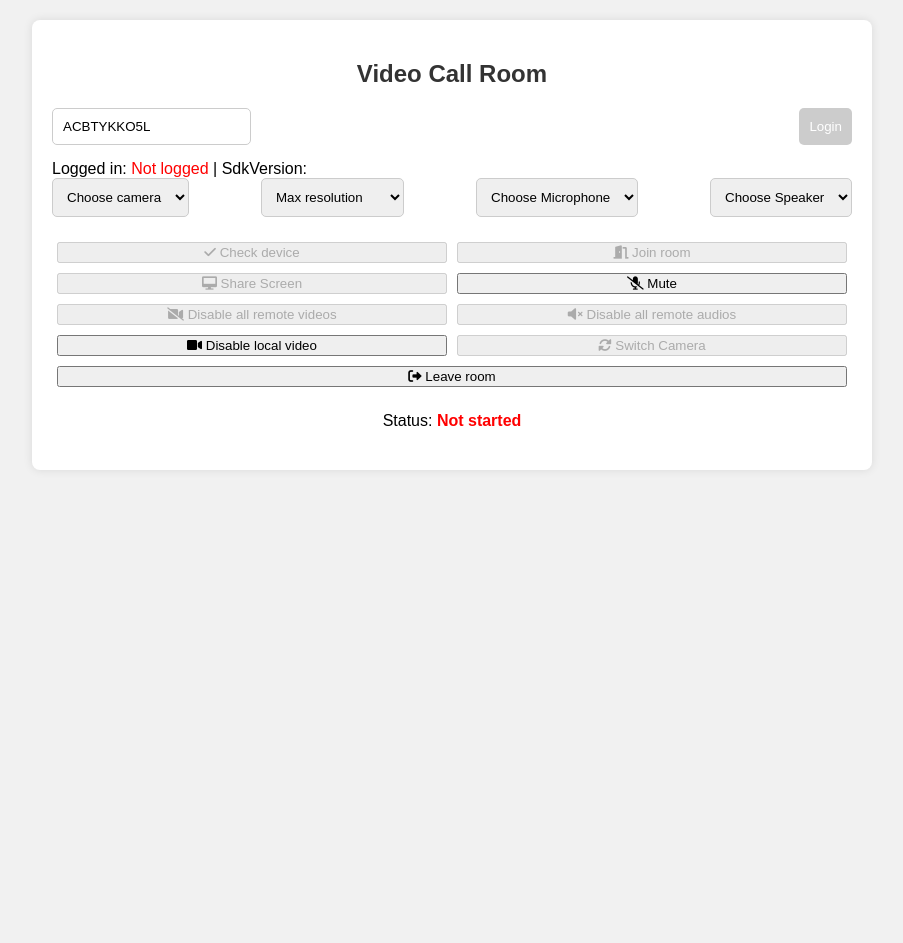
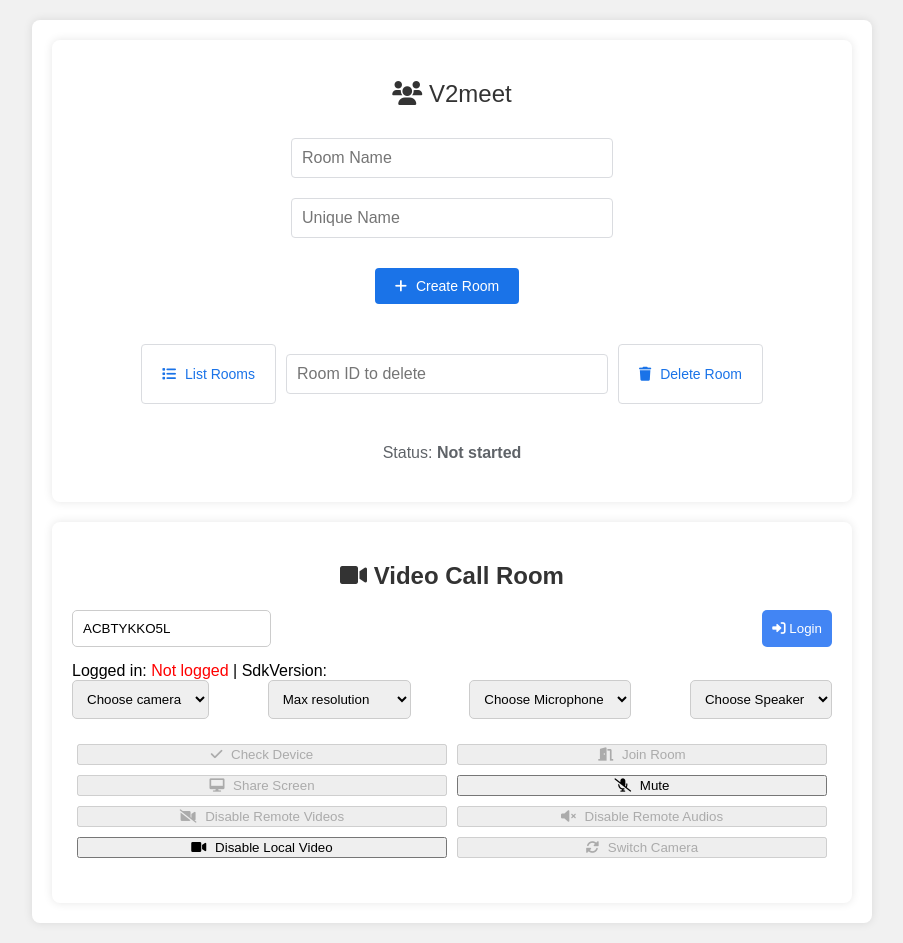
Before and after one commit to xuanhai0913/Nhom-4---010112103102---Lap-Trinh-Web, a PHP site: template src/PHP/pages/room.php in a window 1280 px wide. Shown: the whole page, without its empty margins (188-1091 px from the left). Before the commit the page ends 470 px from the top, so only its background shows below. Run offline with PHP 8.4, Linux system fonts and the light colour scheme; the template is opened without the code that fills it, so the values that code supplies are empty.

Commit message:
Update Auth.js and roomManagement.js

```diff
--- a/src/PHP/pages/room.php
+++ b/src/PHP/pages/room.php
@@ -4,20 +4,61 @@
 <head>
     <meta charset="UTF-8">
     <meta name="viewport" content="width=device-width, initial-scale=1.0">
-    <title>Room</title>
+    <title>Room Management</title>
     <link rel="stylesheet" href="../../assets/css/room.css">
     <link rel="stylesheet" href="https://cdnjs.cloudflare.com/ajax/libs/font-awesome/6.0.0-beta3/css/all.min.css">
-
+    <script src="https://code.jquery.com/jquery-3.6.0.min.js"></script>
+    <script src="../room/config.js"></script>
+    <script src="../room/deviceSettings.js"></script>
+    <script src="../room/Mute.js"></script>
+    <script src="../room/roomManagement.js"></script>
+    <script src="../room/share.js"></script>
+    <script src="../room/utils.js"></script>
+    <script src="../room/Video.js"></script>
+    <script src="../room/videoDimensions.js"></script>
+    <script src="../room/auth.js"></script>
 
 </head>
 
 <body>
 
     <div class="container">
-        <h2>Video Call Room</h2>
+        <div class="room-container">
+            <h3><i class="fas fa-users"></i> V2meet</h3>
+            <input id="roomNameInput" type="text" placeholder="Room Name">
+            <input id="uniqueNameInput" type="text" placeholder="Unique Name">
+
+            <div class="buttons">
+                <button class="primary" onclick="createRoom()">
+                    <i class="fas fa-plus"></i> Create Room
+                </button>
+                <div id="roomIdDisplay"></div>
+            </div>
+
+            <div class="buttons">
+                <button onclick="listRooms()">
+                    <i class="fas fa-list"></i> List Rooms
+                </button>
+                <input id="deleteRoomId" type="text" placeholder="Room ID to delete">
+                <button onclick="deleteRoom()">
+                    <i class="fas fa-trash"></i> Delete Room
+                </button>
+            </div>
+            <div id="roomList">
+                <!-- Danh sách phòng sẽ được tạo ở đây -->
+            </div>
+            <div class="status">
+                Status: <span id="txtStatus">Not started</span>
+            </div>
+        </div>
+
+        <div class="container">
+            <h2><i class="fas fa-video"></i> Video Call Room</h2>
             <div class="input-group">
                 <input id="userId" type="text" name="toUsername" placeholder="Your userID" value="ACBTYKKO5L">
-            <button id="loginBtn" onclick="login()" disabled="">Login</button>
+                <button id="loginBtn" onclick="login()" disabled="">
+                    <i class="fas fa-sign-in-alt"></i> Login
+                </button>
             </div>
             Logged in: <span id="loggedUserId" style="color: red">Not logged</span> |
             SdkVersion: <span id="sdkVersion" style="color: blue"></span>
@@ -44,9 +85,10 @@
 
             <div class="video-controls">
                 <button id="checkDeviceBtn" onclick="checkDevice()" disabled="">
-                <i class="fas fa-check"></i> Check device
+                    <i class="fas fa-check"></i> Check Device
+                </button>
                 <button id="joinBtn" onclick="testJoin()" disabled="">
-                    <i class="fas fa-door-open"></i> Join room
+                    <i class="fas fa-door-open"></i> Join Room
                 </button>
                 <button id="shareScreenBtn" onclick="testShare()" disabled="">
                     <i class="fas fa-desktop"></i> Share Screen
@@ -55,39 +97,25 @@
                     <i class="fas fa-microphone-slash"></i> Mute
                 </button>
                 <button id="disableRemoteVideosBtn" onclick="testDisableRemoteVideosBtn()" disabled="">
-                    <i class="fas fa-video-slash"></i> Disable all remote videos
+                    <i class="fas fa-video-slash"></i> Disable Remote Videos
                 </button>
                 <button id="disableRemoteAudiosBtn" onclick="testDisableRemoteAudiosBtn()" disabled="">
-                    <i class="fas fa-volume-mute"></i> Disable all remote audios
+                    <i class="fas fa-volume-mute"></i> Disable Remote Audios
                 </button>
                 <button id="disableVideoBtn" onclick="testDisableVideo()">
-                    <i class="fas fa-video"></i> Disable local video
+                    <i class="fas fa-video"></i> Disable Local Video
                 </button>
                 <button id="switchCameraBtn" onclick="switchCamera()" disabled="">
                     <i class="fas fa-sync-alt"></i> Switch Camera
                 </button>
-                <button class="pushable">
-                    <span class="shadow"></span>
-                    <span class="edge"></span>
-                    <span class="front"> <i class="fas fa-sign-out-alt"></i> Leave room</span>
-                </button>
             </div>
 
-        <div class="status">
-            Status: <span id="txtStatus" style="color: red">Not started</span>
+            <div id="videos">
+                <!-- Video Elements Go Here -->
+            </div>
+        </div>
     </div>
 
-        <div id="videos"></div>
-    </div>
-
-    <script src="../room/config.js"></script>
-    <script src="../room/deviceSettings.js"></script>
-    <script src="../room/Mute.js"></script>
-    <script src="../room/roomManagement.js"></script>
-    <script src="../room/share.js"></script>
-    <script src="../room/utils.js"></script>
-    <script src="../room/Video.js"></script>
-    <script src="../room/videoDimensions.js"></script>
 
 </body>
 
--- a/src/PHP/room/auth.js
+++ b/src/PHP/room/auth.js
@@ -1,6 +1,12 @@
 // auth.js
 var userId;
 var stringeeClient;
+$(document).ready(function() {
+    $('#userId').on('input', function() {
+        const userIdValue = $(this).val();
+        $('#loginBtn').prop('disabled', userIdValue.trim() === '');
+    });
+});
 
 function login() {
     userId = $('#userId').val();
@@ -12,8 +18,10 @@ function login() {
     if (!stringeeClient) {
         stringeeClient = new StringeeClient(STRINGEE_SERVER_ADDRS);
         settingsClientEvents(stringeeClient);
-        getAccessTokenAndConnectToStringee(stringeeClient);
     }
+
+    // Lấy token và kết nối đến Stringee
+    getAccessTokenAndConnectToStringee(stringeeClient);
 }
 
 function settingsClientEvents(client) {
@@ -23,17 +31,33 @@ function settingsClientEvents(client) {
             $('#loginBtn').attr('disabled', 'disabled');
             $('#checkDeviceBtn').removeAttr('disabled');
             $('#loggedUserId').html(res.userId).css('color', 'blue');
+        } else {
+            alert('Authentication failed: ' + res.message);
         }
     });
 
     client.on('disconnect', function () {
         console.log('Disconnected');
     });
+
+    client.on('connect', function (res) {
+        console.log('Connected to Stringee:', res);
+    });
+
+    client.on('error', function (error) {
+        console.error('Error:', error);
+    });
 }
 
 function getAccessTokenAndConnectToStringee(client) {
     $.getJSON(getTokenUrl + "?userId=" + userId + "&roomId=" + roomId, function (res) {
+        if (res.error) {
+            alert('Error getting access token: ' + res.error);
+            return;
+        }
         client.connect(res.access_token);
         roomToken = res.room_token;
+    }).fail(function() {
+        alert('Failed to fetch token. Please try again.');
     });
 }
--- a/src/PHP/room/deviceSettings.js
+++ b/src/PHP/room/deviceSettings.js
@@ -0,0 +1,31 @@
+// deviceSettings.js
+var selectedCameraId, selectedMicrophoneId, selectedSpeakerId;
+
+$(document).ready(function () {
+    $('#loginBtn').removeAttr('disabled');
+
+    $("#listCameras").change(function () {
+        selectedCameraId = $("#listCameras").val();
+        localTrack22.changeDevice('video', selectedCameraId);
+    });
+
+    $("#listMicrophones").change(function () {
+        selectedMicrophoneId = $("#listMicrophones").val();
+        localTrack22.changeDevice('audio', selectedMicrophoneId);
+    });
+
+    $("#listSpeakers").change(function () {
+        selectedSpeakerId = $("#listSpeakers").val();
+        subscribedTracks.forEach(track => track.routeAudioToSpeaker(selectedSpeakerId));
+    });
+});
+
+function checkDevice() {
+    var pubOptions = { audio: true, video: true, screen: false, videoDimensions: getVideoWH() };
+    localTrack22 = new StringeeVideoTrack(stringeeClient, pubOptions);
+    localTrack22.init().then(localTrack => {
+        localTracks.push(localTrack);
+        $('#joinBtn').removeAttr('disabled');
+        $('#checkDeviceBtn').attr('disabled', 'disabled');
+    }).catch(res => console.log('Error creating Local Video Track:', res));
+}
--- a/src/assets/css/room.css
+++ b/src/assets/css/room.css
@@ -25,6 +25,7 @@
     margin-bottom: 15px;
 }
 
+/* Input, Select and Button Styles */
 .input-group input,
 .input-group select,
 .input-group button {
@@ -52,6 +53,7 @@
     margin-top: 20px;
 }
 
+/* Video Control Button Styles */
 .video-controls button {
     flex: 1 1 45%;
     margin: 5px;
@@ -81,3 +83,80 @@
 .status span {
     font-weight: bold;
 }
+
+.room-container {
+    display: flex;
+    flex-direction: column;
+    align-items: center;
+    padding: 20px;
+    background-color: #ffffff;
+    border-radius: 8px;
+    box-shadow: 0 0 10px rgba(0, 0, 0, 0.1);
+    margin-bottom: 20px;
+}
+
+.room-container h3 {
+    font-size: 24px;
+    font-weight: 500;
+    margin: 20px 0;
+    color: #333;
+}
+
+.room-container input {
+    font-size: 16px;
+    padding: 10px;
+    width: 300px;
+    margin: 10px 0;
+    border: 1px solid #dadce0;
+    border-radius: 4px;
+    transition: border 0.3s ease;
+}
+
+.room-container input:focus {
+    border: 1px solid #1a73e8;
+    outline: none;
+}
+
+.room-container .buttons {
+    display: flex;
+    gap: 10px;
+    margin: 20px 0;
+}
+
+.room-container .buttons button {
+    padding: 10px 20px;
+    border: 1px solid #dadce0;
+    border-radius: 4px;
+    cursor: pointer;
+    font-size: 14px;
+    background-color: #ffffff;
+    color: #1a73e8;
+    transition: background-color 0.3s ease, box-shadow 0.3s ease;
+}
+
+.room-container .buttons button:hover {
+    background-color: rgba(88, 101, 242, 0.1);
+    box-shadow: 0 0 10px rgba(88, 101, 242, 0.2);
+}
+
+.room-container .buttons .primary {
+    background-color: #1a73e8;
+    color: #fff;
+    border: none;
+}
+
+.room-container .status {
+    font-size: 16px;
+    color: #5f6368;
+    margin: 20px 0;
+}
+
+.room-container #roomIdDisplay {
+    color: green;
+    margin-top: 10px;
+}
+
+.video-controls button i,
+.room-container .buttons button i {
+    margin-right: 5px;
+}
```
Also changed, not shown: src/PHP/room/roomManagement.js (+51 -0 lines). Lines whose indentation alone changed are shown as unchanged.
